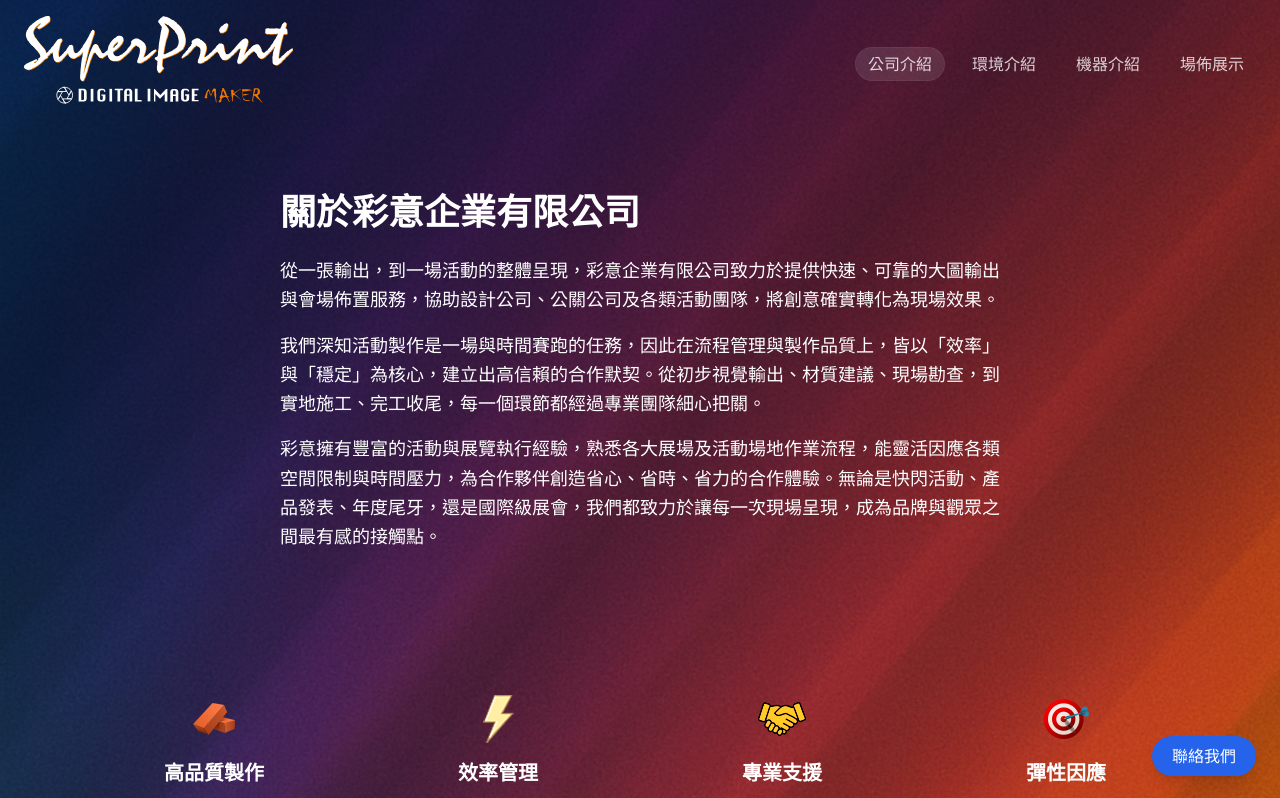
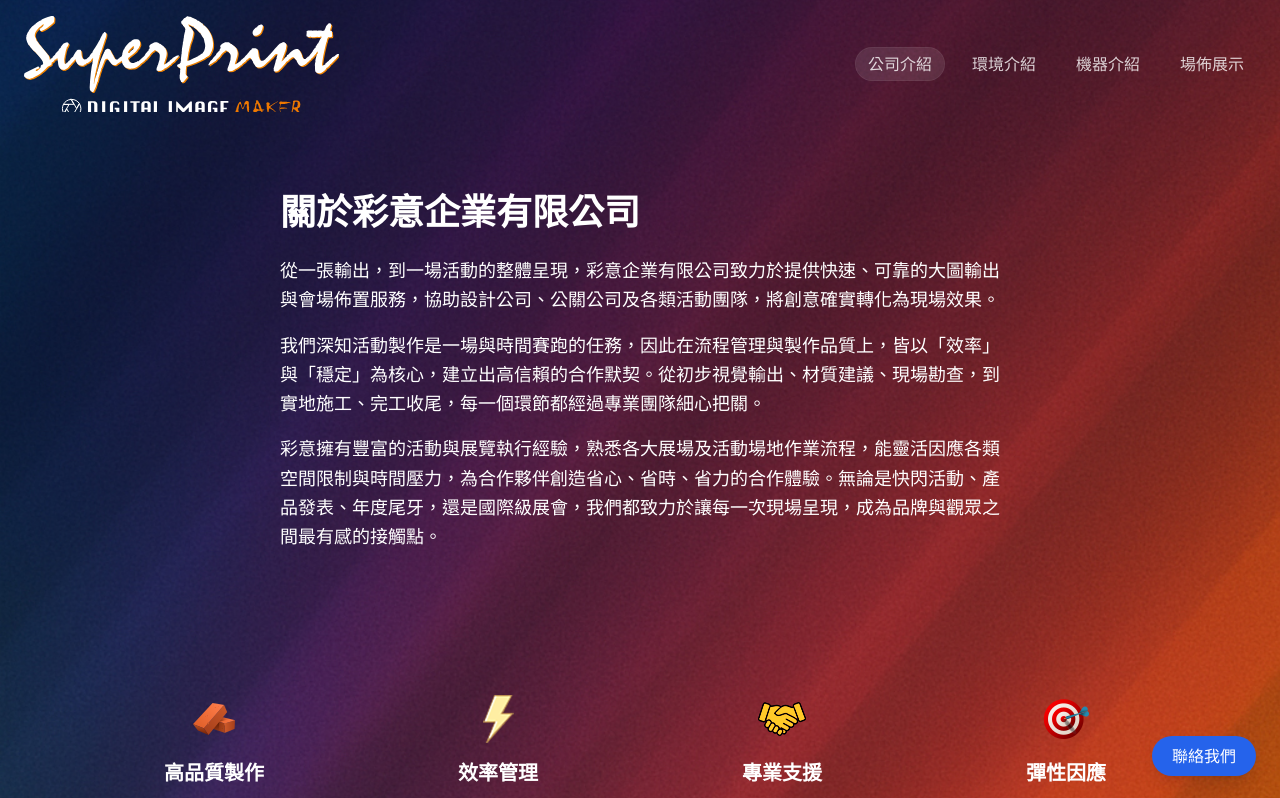
Before and after one commit to jackey10055206/Company_Website, a Next.js app in the folder my-portfolio-frontend/: page / in a window 1280 px wide. Shown: the top 798 px of the page. Built offline with nearby package versions, Linux system fonts and the light colour scheme.

Commit message:
chore(brand): bump logo svg filename to bust cache

```diff
--- a/my-portfolio-frontend/src/app/(site)/layout.tsx
+++ b/my-portfolio-frontend/src/app/(site)/layout.tsx
@@ -18,7 +18,7 @@ export default function SiteLayout({ children }: { children: React.ReactNode })
           {/* Use <img> for SVG to avoid next/image SVG restrictions/optimization */}
           {/* eslint-disable-next-line @next/next/no-img-element */}
           <img
-            src="/brand/logo_1.svg"
+            src="/brand/logo_2.svg"
             alt="公司 Logo"
             className="h-14 w-auto md:h-24"
           />
```
Also changed, not shown: my-portfolio-frontend/public/brand/logo_2.svg (added).
